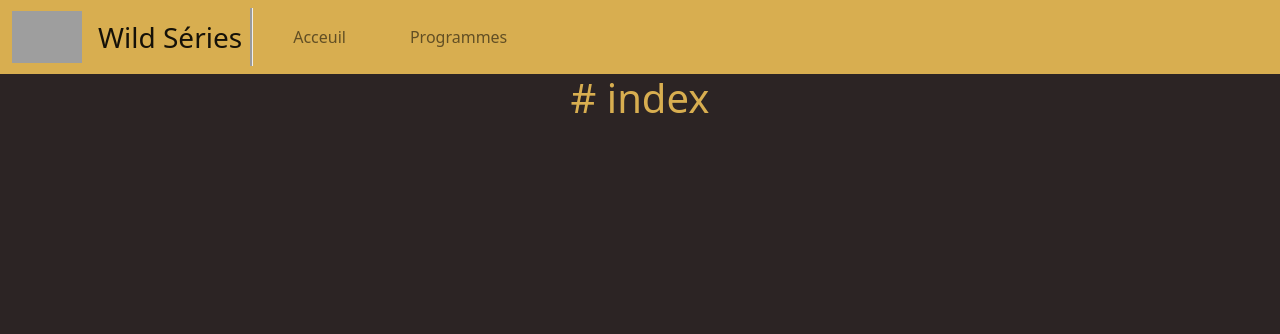
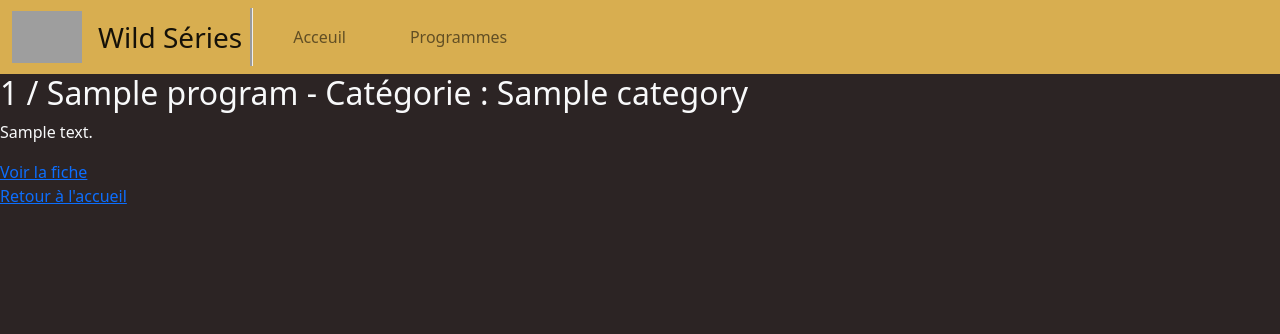
Before and after one commit to Quentin-BURTY/wild-series, a Symfony app: template templates/program/Index.html.twig in a window 1280 px wide. Shown: the top 334 px of the page. Run offline with Twig, Linux system fonts and the light colour scheme; the template is opened without the code that fills it: most values are stand-ins (such as "Sample title", 1, 10 or a date in 2020); style sheets or scripts are compiled from the project's sources; some libraries are stand-ins or nearby versions; grey boxes are pictures that could not be loaded.

Commit message:
rectification of route

```diff
--- a/assets/styles/variables.scss
+++ b/assets/styles/variables.scss
@@ -1,4 +1,5 @@
 @import "~bootstrap/scss/bootstrap";
 
 $wild-color: #D8AE50;
+$primary: #D8AE50;
 $dark-grey: #2C2424;
--- a/src/Controller/DefaultController.php
+++ b/src/Controller/DefaultController.php
@@ -5,11 +5,13 @@ namespace App\Controller;
 use Symfony\Bundle\FrameworkBundle\Controller\AbstractController;
 use Symfony\Component\HttpFoundation\Response;
 use Symfony\Component\Routing\Annotation\Route;
-
+    /**
+     * @Route("/", name="app_")
+     */
 class DefaultController extends AbstractController
 {
     /**
-     * @Route("/", name="app_index")
+     * @Route("", name="index")
      */
     public function index(): Response
     {
--- a/templates/program/Index.html.twig
+++ b/templates/program/Index.html.twig
@@ -1,9 +1,23 @@
+{% extends 'base.html.twig' %}
 
-
-
-{% extends "base.html.twig" %}
+{% block title %}All programs{% endblock %}
 
 {% block body %}
-		<h1 class="text-center">{{ website }}
-			index</h1>
+	{# templates/program/index.html.twig #}
+
+	{# ... #}
+	{% for program in programs %}
+			<div>
+				<h2 class="text-light">{{ loop.index }} / {{ program.title }} - Catégorie : {{ program.category.name }}</h2>
+				<p class="text-light"
+				>{{ program.summary }}</p>
+				{# Lien vers la fiche de la série : #}
+				<a href="{{ path("program_show", { id: program.id }) }}">Voir la fiche</a>
+			</div>
+	{% endfor %}
+	{# ... #}
+
+    <a href="{{ path('app_index') }}">
+        Retour à l'accueil
+    </a>
 {% endblock %}
```
Also changed, not shown: src/Controller/ProgramController.php (+28 -7 lines), templates/program/show.html.twig (+17 -2 lines).
